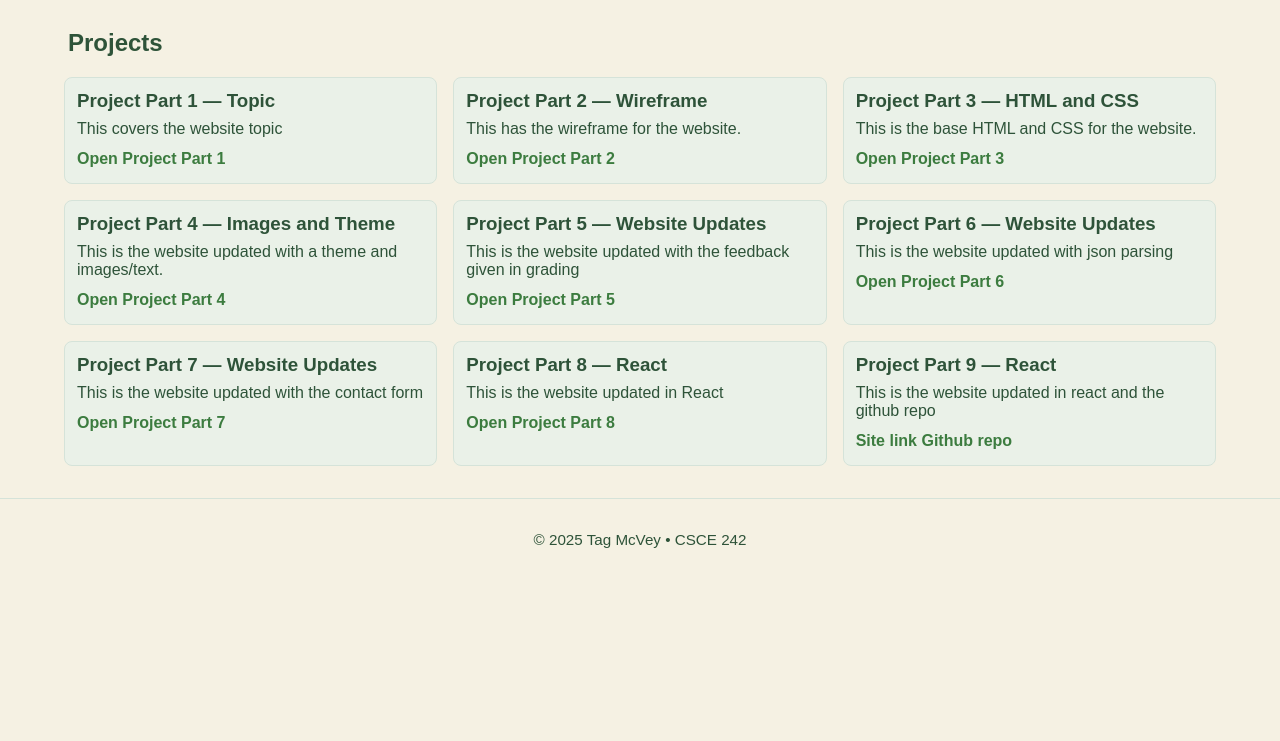
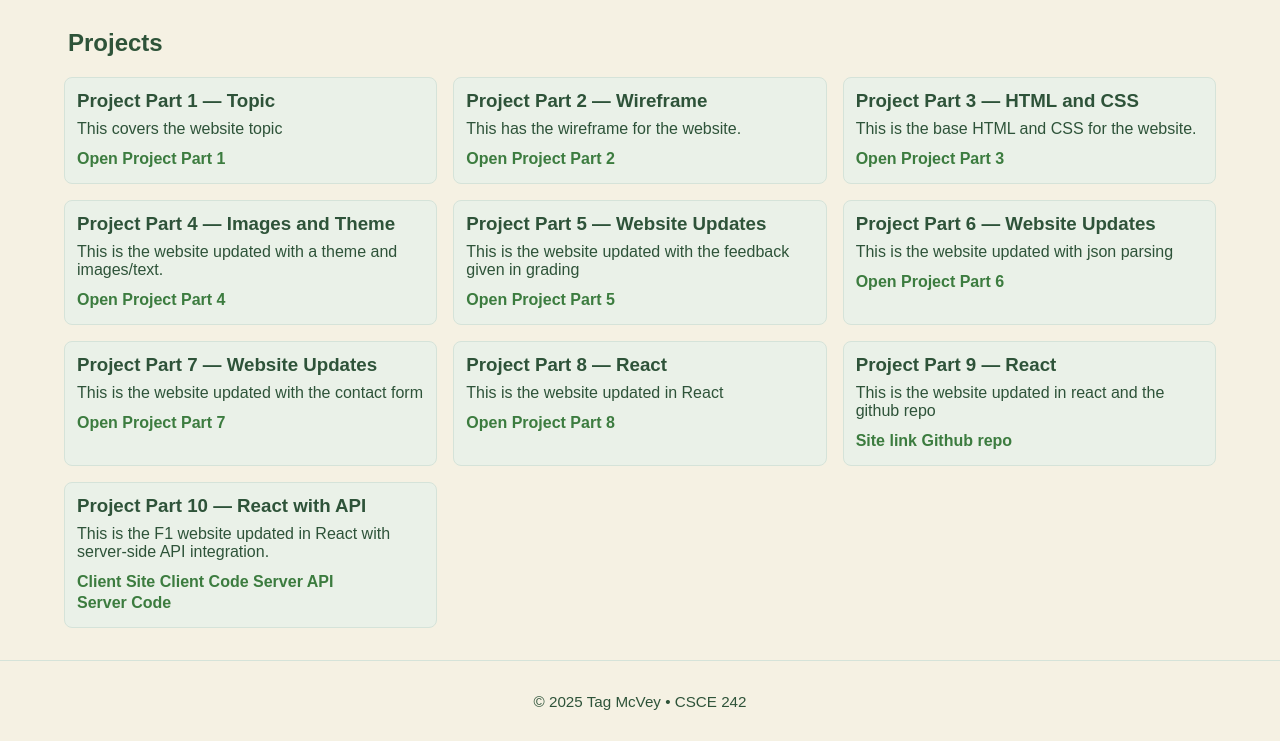
Before and after one commit to Tag427/Tag427.github.io, a plain HTML site: page csce242/index.html in a window 1280 px wide. Shown: the part 1788-2529 px from the top of the page. Before the commit the page ends 2367 px from the top, so only its background shows below. Drawn offline with Linux system fonts and the light colour scheme.

Commit message:
updated main pages with link

```diff
--- a/csce242/index.html
+++ b/csce242/index.html
@@ -313,6 +313,28 @@
             Github repo
           </a>
         </article>
+
+        <article class="card">
+          <h3>Project Part 10 — React with API</h3>
+          <p class="card-desc">
+            This is the F1 website updated in React with server-side API
+            integration.
+          </p>
+
+          <a class="card-link" href="https://f1-react.onrender.com">
+            Client Site
+          </a>
+          <a class="card-link" href="https://github.com/Tag427/f1-react">
+            Client Code
+          </a>
+
+          <a class="card-link" href="https://f1-server-vd2b.onrender.com">
+            Server API
+          </a>
+          <a class="card-link" href="https://github.com/Tag427/f1-server">
+            Server Code
+          </a>
+        </article>
       </section>
     </main>
 
```
